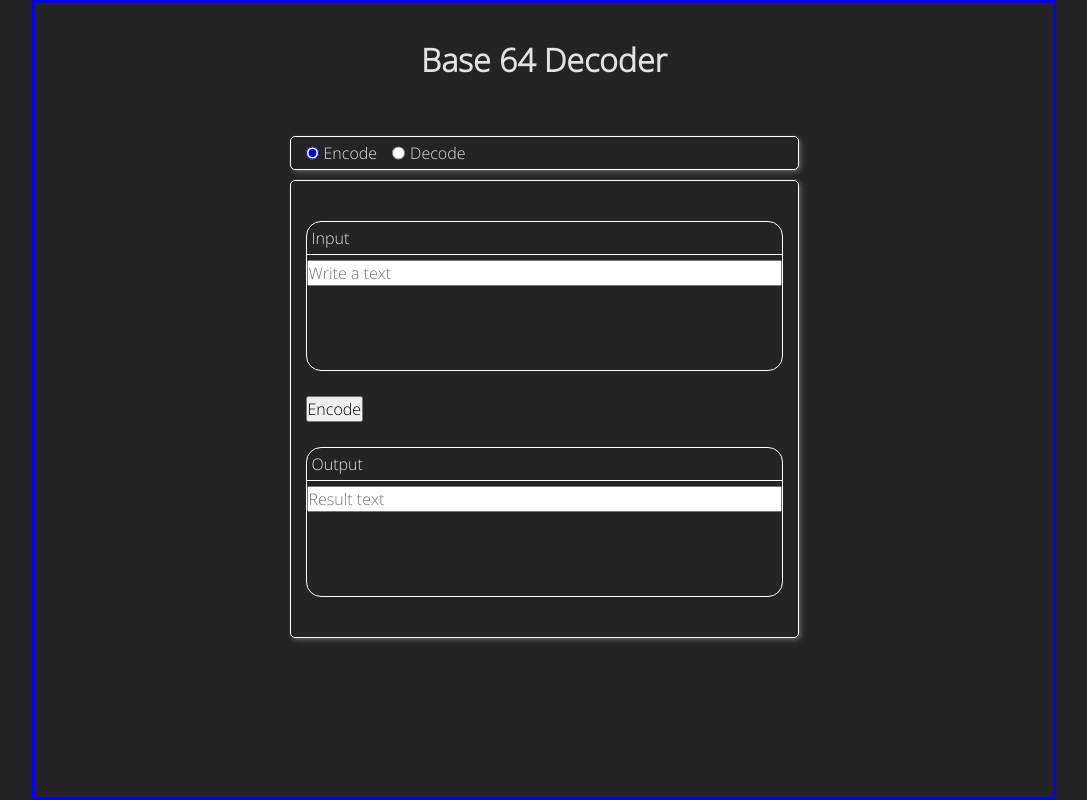
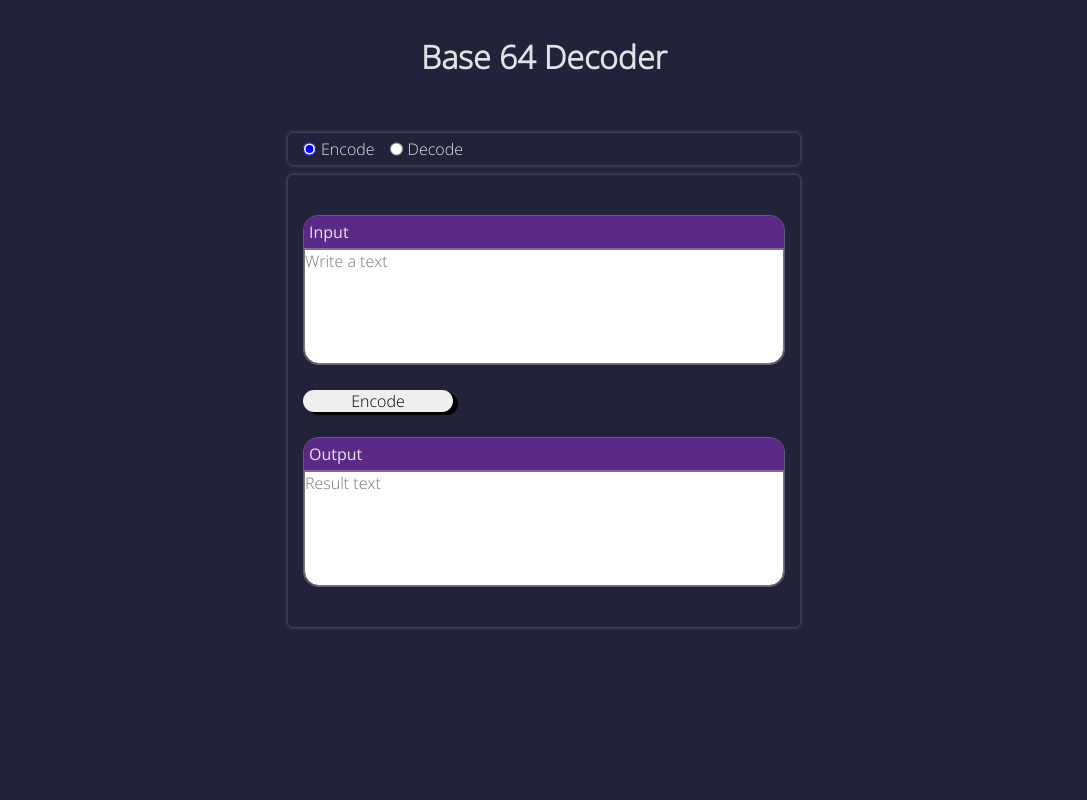
Before and after one commit to OscarRondon/base64decoder, a React (Vite) app: page / in a window 1280 px wide. Shown: the whole page, without its empty margins (96-1183 px from the left). Built offline with nearby package versions, Linux system fonts and the light colour scheme.

Commit message:
inputs areas styling

```diff
--- a/src/App.css
+++ b/src/App.css
@@ -21,10 +21,9 @@
     flex-direction: row;
     gap: 15px;
     margin-bottom: 10px;
-    border: solid 1px white;
     padding: 5px 15px;
     border-radius: 5px;
-    box-shadow: 2px 2px 5px 0px rgba(245, 245, 248, 0.3);
+    box-shadow: 0px 0px 4px 0px rgba(245, 245, 248, 0.3);
 }
 
 .option-check {
@@ -38,26 +37,46 @@
     display: flex;
     flex-direction: column;
     gap: 25px;
-    border: solid 1px white;
     padding: 40px 15px;
     border-radius: 5px;
-    box-shadow: 2px 2px 5px 0px rgba(245, 245, 248, 0.3);
+    box-shadow: 0px 0px 4px 0px rgba(245, 245, 248, 0.3);
 }
 
 .input-container {
     display: flex;
     flex-direction: column;
-    gap: 5px;
-    border: solid 1px white;
+    border: solid 1px rgba(245, 245, 248, 0.3);
     border-radius: 15px;
     height: 150px;
-    padding: 0px;
+    overflow: hidden;
 }
 
 .input-container>header {
+    font-family: OpenSans-Regular;
     display: flex;
     flex-direction: row;
     gap: 5px;
-    border-bottom: solid 1px white;
+    border-bottom: solid 1px rgba(245, 245, 248, 0.3);
     padding: 5px;
+    background-color: #5B2A86;
 }
+
+.input-container>textarea {
+    resize: none;
+    height: 120px;
+    border-bottom-left-radius: 15px;
+    border-bottom-right-radius: 15px;
+}
+
+.inputs>button {
+    border: none;
+    border-radius: 20px;
+    width: 150px;
+    box-shadow: black 5px 3px;
+}
+
+@media screen and (max-width: 1024px) {
+    .title {
+        width: 90%;
+    }
+}
--- a/src/App.tsx
+++ b/src/App.tsx
@@ -20,16 +20,14 @@ const App = (): JSX.Element => {
           <header>
             <label>Input</label>
           </header>
-          <input type='text' id='txt_inputData' placeholder='Write a text' />
+          <textarea id='txt_inputData' placeholder='Write a text' />
         </div>
-        <div>
-          <button>Encode</button>
-        </div>
+        <button>Encode</button>
         <div className='input-container'>
           <header>
             <label>Output</label>
           </header>
-          <input type='text' id='txt_outputData' placeholder='Result text' />
+          <textarea id='txt_outputData' placeholder='Result text' />
         </div>
       </section>
       <div />
--- a/src/index.css
+++ b/src/index.css
@@ -39,7 +39,7 @@ body {
   -moz-osx-font-smoothing: grayscale;
   color-scheme: light dark;
   color: rgba(255, 255, 255, 0.87);
-  background-color: #242424;
+  background-color: #22223b;
 }
 
 /*
@@ -77,7 +77,6 @@ h6 {
   height: 100svh;
   height: 100vh;
   margin: auto;
-  border: solid blue;
 }
 
 @media screen and (max-width: 1024px) {
```
